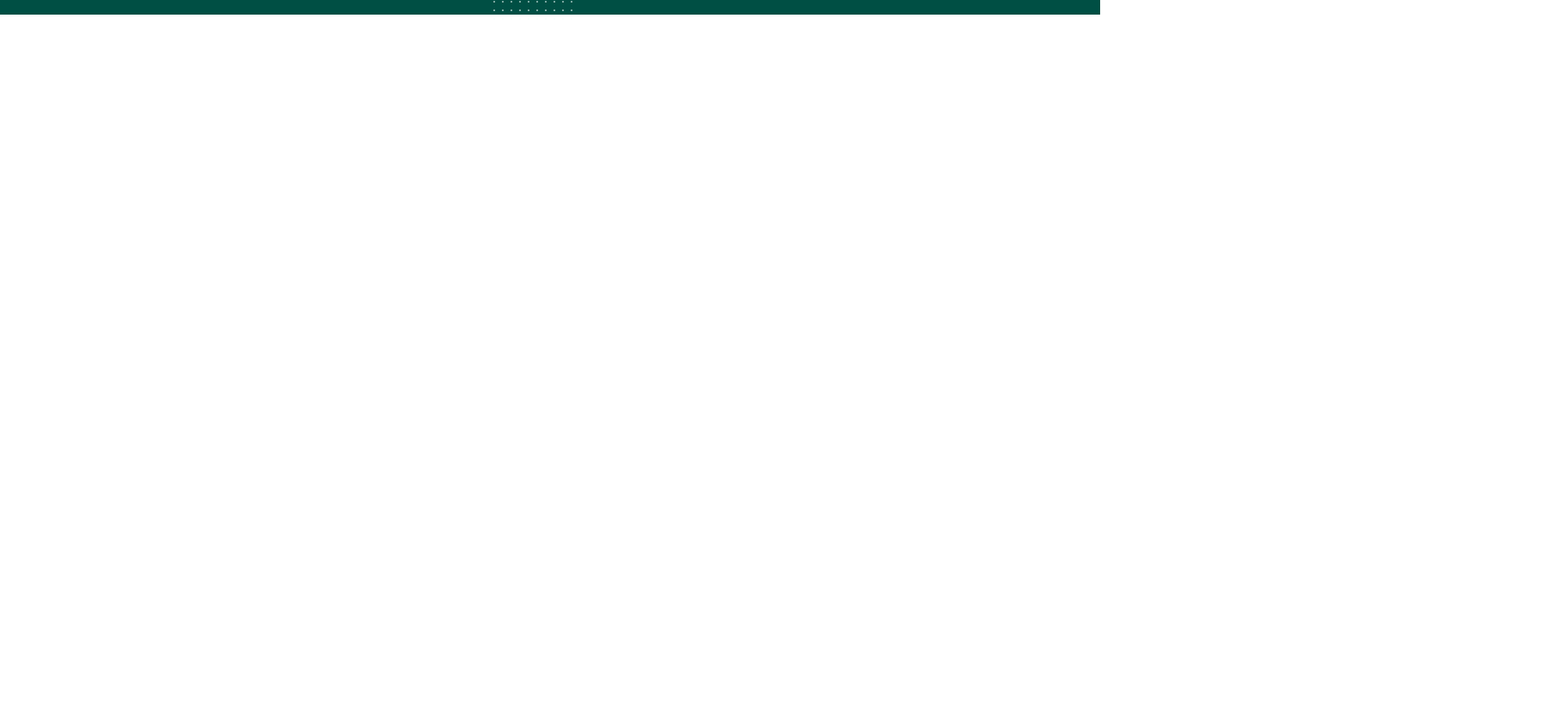
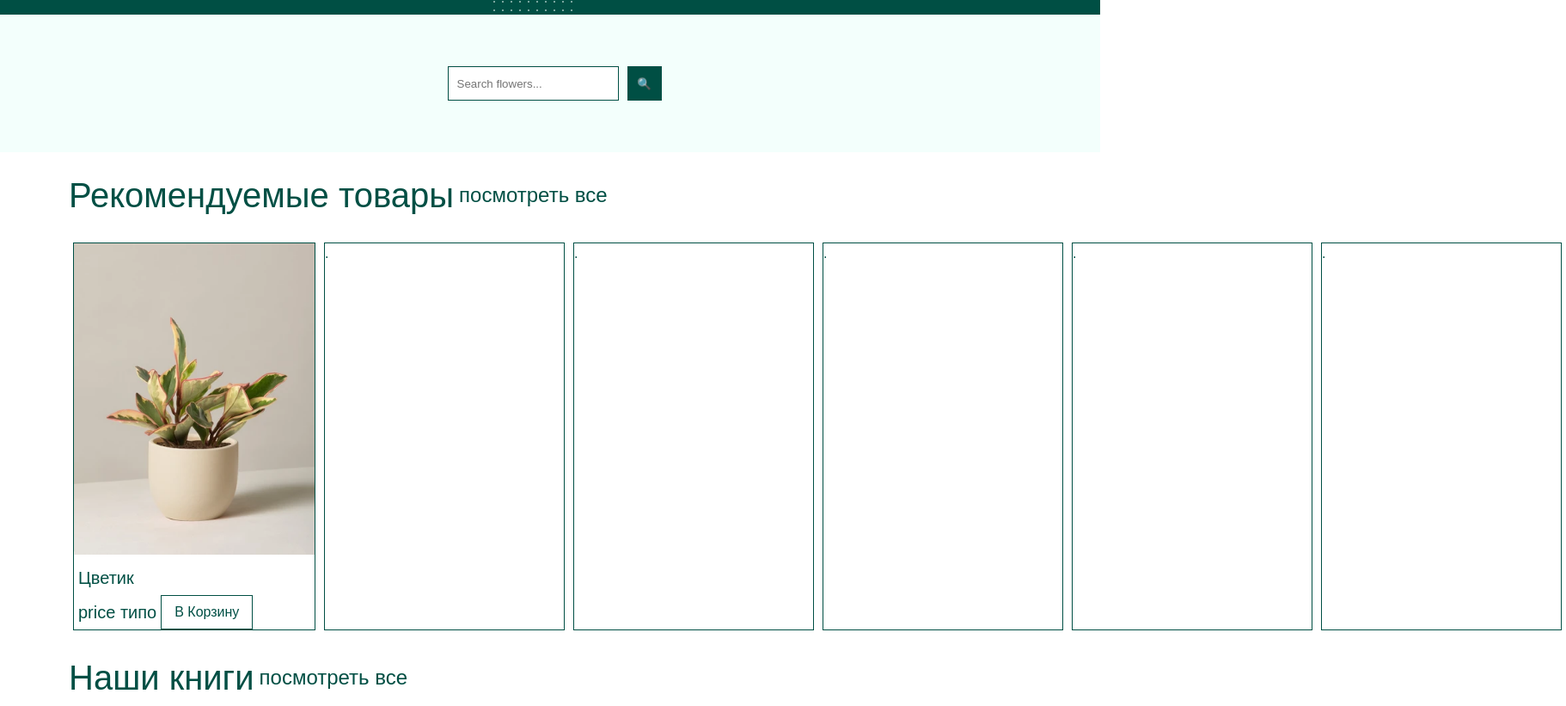
Before and after one commit to ArtyomTsiganov/delphinium-pure-js, a plain HTML site: page frontend/index.html in a window 1280 px wide. Shown: the part 593-1414 px from the top of the page at 86% size, 1822 px wide, since content can reach past the window. Before the commit the page ends 800 px from the top, so only its background shows below. Drawn offline with Linux system fonts and the light colour scheme.

Commit message:
pupupu_base_main_page

```diff
--- a/frontend/index.html
+++ b/frontend/index.html
@@ -5,10 +5,10 @@
     <meta name="viewport" content="width=device-width, initial-scale=1.0">
     <title>Дельфиниум.рф</title>
     <link rel="stylesheet" href="source/main.css">
-    </head>
+    <script type="module" src="source/main.js"></script>
+</head>
 <body>
-    <script type="module" src="source/main.js"></script>
-    <section class="hero">
+<section class="hero">
     <div class="container">
         <div class="hero-inner">
 
@@ -59,5 +59,63 @@
         </div>
     </div>
 </section>
+
+<div class="searcher-zone">
+    <input id="searcher-line" class="searcher-line" placeholder="Search flowers...">
+    <button id="searcher-btn" class="searcher-btn">🔍</button>
+</div>
+
+<div class="rolling-zone">
+    <div class="rolling-header">
+        <p>Рекомендуемые товары</p>
+        <button class="rolling-view-all-btn">посмотреть все</button>
+    </div>
+
+    <div class="rolling-list">
+        <div class="rolling-list-item">
+            <a href="https://localhost">
+                <img src="assets/product-card-img-demo.png">
+                <p class="rolling-list-item-title">Цветик</p>
+            </a>
+            <div class="rolling-list-item-price">
+                <p>price типо</p>
+                <button class="rolling-list-item-btn">В Корзину</button>
+            </div>
+        </div>
+        <div class="rolling-list-item">.</div>
+        <div class="rolling-list-item">.</div>
+        <div class="rolling-list-item">.</div>
+        <div class="rolling-list-item">.</div>
+        <div class="rolling-list-item">.</div>
+    </div>
+</div>
+
+<div class="rolling-zone">
+    <div class="rolling-header">
+        <p>Наши книги</p>
+        <button class="rolling-view-all-btn">посмотреть все</button>
+    </div>
+
+    <div class="rolling-list">
+        <div class="rolling-list-item">
+            <a href="https://localhost">
+                <img src="assets/product-card-img-demo.png">
+                <p class="rolling-list-item-title">Книжик</p>
+            </a>
+            <div class="rolling-list-item-price">
+                <p>price типо</p>
+                <button class="rolling-list-item-btn">В Корзину</button>
+            </div>
+        </div>
+        <div class="rolling-list-item">.</div>
+        <div class="rolling-list-item">.</div>
+        <div class="rolling-list-item">.</div>
+        <div class="rolling-list-item">.</div>
+        <div class="rolling-list-item">.</div>
+    </div>
+</div>
 </body>
+<footer>
+
+</footer>
 </html>
--- a/frontend/source/main.css
+++ b/frontend/source/main.css
@@ -19,10 +19,13 @@
 
     --radius-md: 8px;
     --shadow-sm: 0 1px 2px 0 rgba(0, 0, 0, 0.05);
+
+    --padding-primary: 80px;
 }
 
 * {
     box-sizing: border-box;
+    font-family: IBM Plex Sans, sans-serif;
 }
 
 body {
@@ -206,6 +209,110 @@
     z-index: 1;
 }
 
+.searcher-zone {
+    margin: 0;
+    padding: 60px var(--padding-primary);
+    width: 100%;
+    display: inline-flex;
+    align-items: center;
+    justify-content: center;
+    background-color: var(--color-primary-soft);
+
+
+    .searcher-line {
+        margin: 0 10px;
+        padding: 10px;
+        width: stretch;
+        height: 40px;
+        border: 1px solid var(--color-primary);
+        background-color: var(--color-white);
+        color: var(--text-main);
+    }
+
+    .searcher-btn {
+        width: 40px;
+        height: 40px;
+        border-radius: 0;
+        border: none;
+        background-color: var(--color-primary);
+        color: var(--color-white);
+    }
+}
+
+.rolling-zone {
+    width: stretch;
+    margin: 0;
+    padding: 0;
+
+    .rolling-header {
+        display: inline-flex;
+        align-items: center;
+        justify-content: space-between;
+        padding: 20px var(--padding-primary);
+        margin: 0;
+        width: stretch;
+        height: stretch;
+
+        p {
+            font-size: 40px;
+            margin: 0;
+        }
+
+        button {
+            font-size: 24px;
+            border: none;
+            background: none;
+            color: var(--color-primary);
+        }
+    }
+
+    .rolling-list {
+        display: inline-flex;
+        width: stretch;
+        overflow-x: scroll;
+        scrollbar-width: none;
+        white-space: nowrap;
+        padding: 0 0 0 var(--padding-primary);
+
+        .rolling-list-item {
+            margin: 5px;
+            min-width: 280px !important;
+            height: stretch;
+            border: 1px solid var(--color-primary);
+
+            a {
+                color: var(--color-primary);
+                text-decoration: none;
+            }
+
+            img {
+                width: 280px;
+            }
+
+            p {
+                margin: 0;
+                padding: 5px;
+                font-size: 20px;
+            }
+
+            button {
+                background-color: var(--color-white);
+                color: var(--color-primary);
+                border: 1px solid var(--color-primary);
+                margin: 0;
+                padding: 0 15px;
+                font-size: 16px;
+            }
+
+            .rolling-list-item-price {
+                display: inline-flex;
+                justify-content: space-between;
+                width: stretch;
+            }
+        }
+    }
+}
+
 @media (max-width: 900px) {
     .hero-inner {
         flex-direction: column;
```
Also changed, not shown: frontend/assets/product-card-img-demo.png (added). Lines whose indentation alone changed are shown as unchanged.
